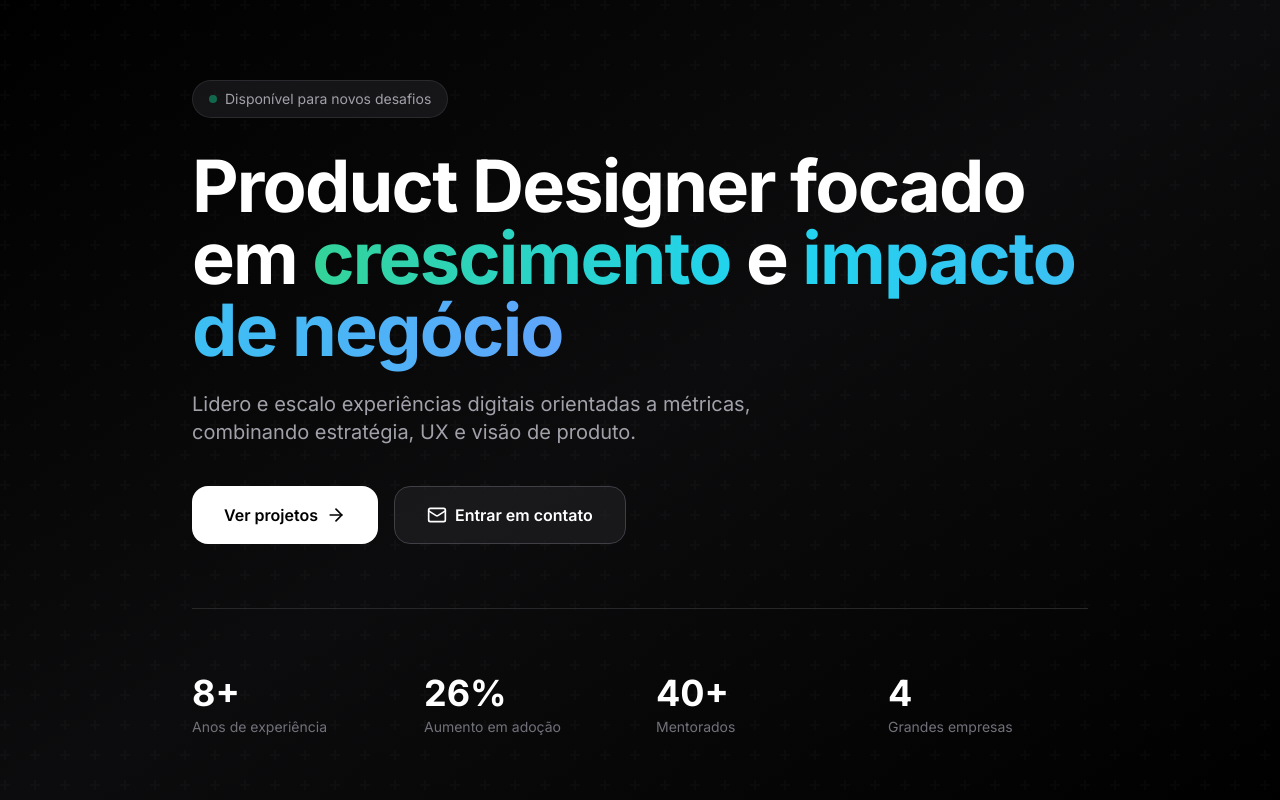
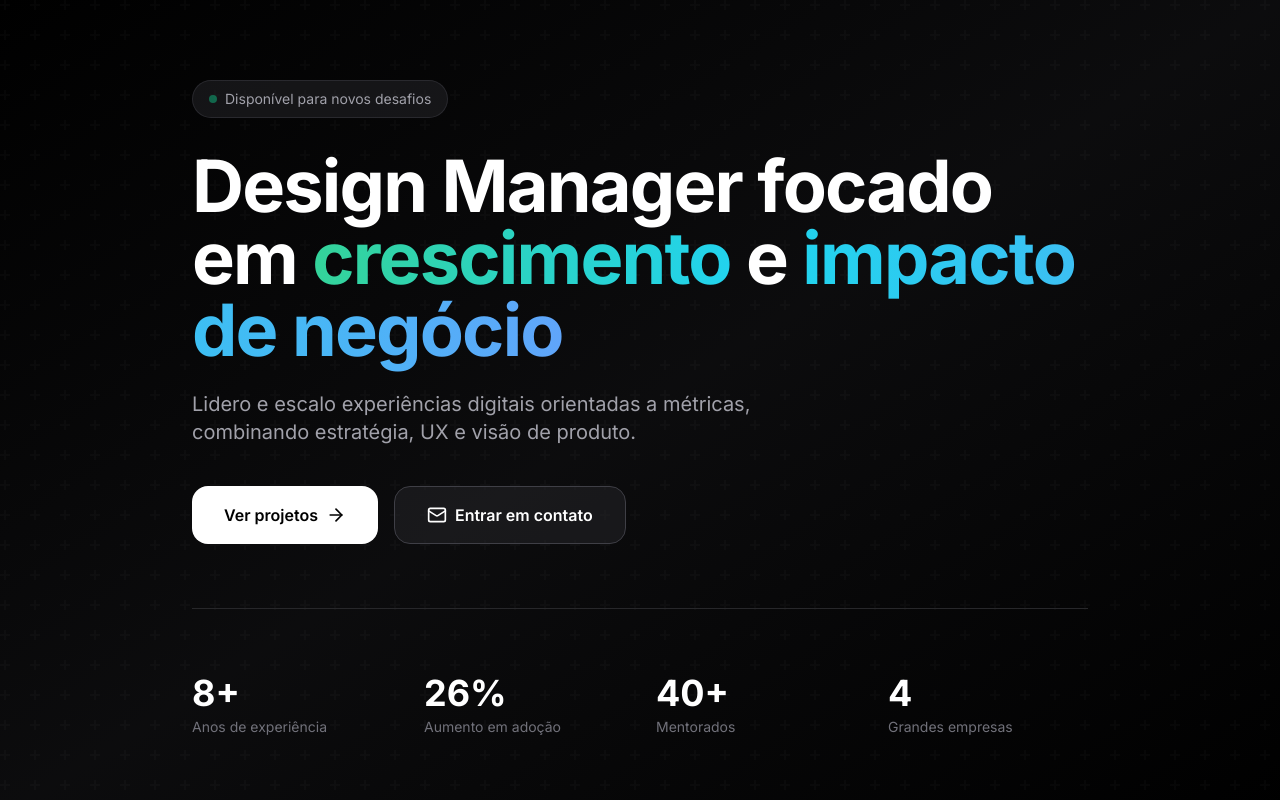
Before and after one commit to RobRamosUX/Port, a Next.js app: page / in a window 1280 px wide. Shown: the top 800 px of the page. Built offline with nearby package versions, Linux system fonts and the light colour scheme.

Commit message:
feat: update hero section title to reflect design manager role
Change main hero title to better align with current design manager role.

Co-authored-by: null <196956468+RobRamosUX@users.noreply.github.com>

```diff
--- a/app/components/hero-new.tsx
+++ b/app/components/hero-new.tsx
@@ -53,7 +53,7 @@ export default function HeroNew() {
             transition={{ duration: 0.8, delay: 0.1 }}
             className="text-4xl sm:text-5xl md:text-6xl lg:text-7xl font-bold tracking-tight text-white mb-6 leading-[1.1]"
           >
-            Product Designer focado em{" "}
+            Design Manager focado em{" "}
             <span className="text-transparent bg-clip-text bg-gradient-to-r from-emerald-400 to-cyan-400">
               crescimento
             </span>{" "}
```
